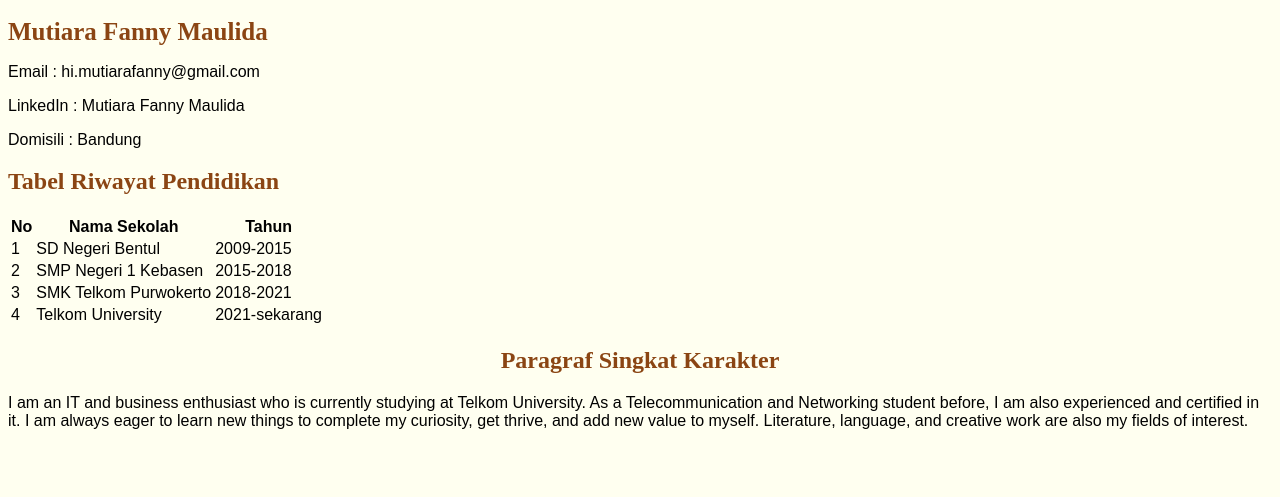
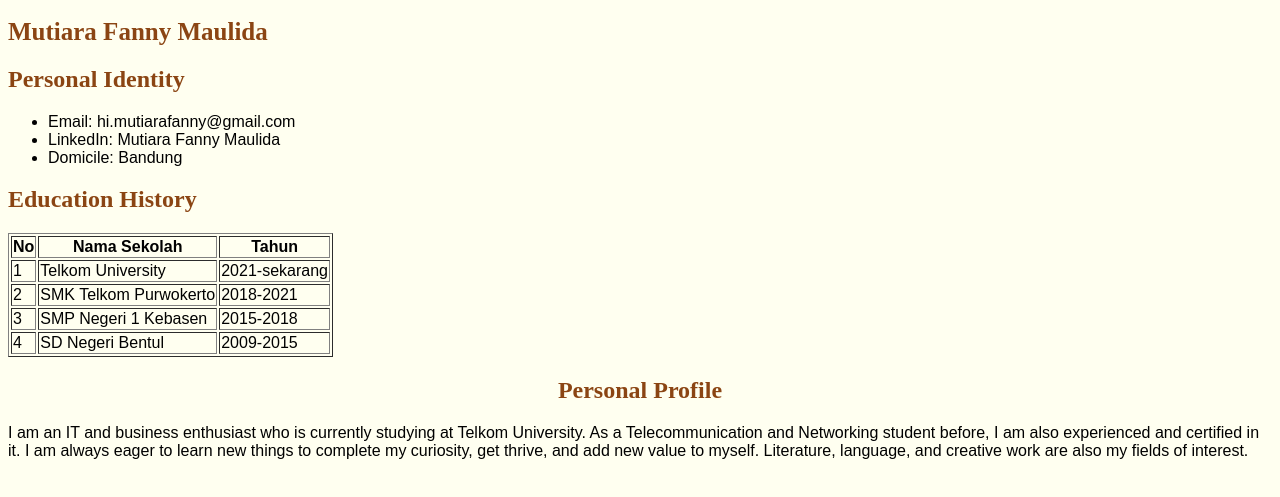
Before and after one commit to mutiarafanny/wad_project1, a plain HTML site: page index.html in a window 1280 px wide. Shown: the part 161-658 px from the top of the page. Drawn offline with Linux system fonts and the light colour scheme.

Commit message:
Add files via upload

```diff
--- a/index.html
+++ b/index.html
@@ -5,6 +5,13 @@
 			<style>
 				body{
 					background-color: ivory;
+				}
+				ul{
+					font-family: arial;
+				}
+				table{
+					font-family: arial;
+				}
 			</style>
 	</head>
 
@@ -12,45 +19,49 @@
 		<img src="Fanny.png" width="200px"/>
 
 		<h1 style="color: saddlebrown; font-family: serif;font-size: 25px;"><b>Mutiara Fanny Maulida</b></h1>
-		<p style="font-family: arial;">Email	: hi.mutiarafanny@gmail.com</p>
-		<p style="font-family: arial;">LinkedIn	: Mutiara Fanny Maulida</p>
-		<p style="font-family: arial;">Domisili	: Bandung</p>
 
-		<h2 style="color: saddlebrown; font-family: serif;">Tabel Riwayat Pendidikan</h2>
-		<table>
+		<h2 style="color: saddlebrown; font-family: serif;">Personal Identity</h2>
+		<ul type="disc">
+			<li>Email: hi.mutiarafanny@gmail.com</li>
+			<li>LinkedIn: Mutiara Fanny Maulida</li>
+			<li>Domicile: Bandung</li>
+		</ul>
+
+		<h2 style="color: saddlebrown; font-family: serif;">Education History</h2>
+		<table border="1px">
 			<thead>
 				<tr>
-					<th style="font-family: arial;">No</th>
-					<th style="font-family: arial;">Nama Sekolah</th>
-					<th style="font-family: arial;">Tahun</th>
+					<th>No</th>
+					<th>Nama Sekolah</th>
+					<th>Tahun</th>
 				</tr>
 			<thead>
 
 			<tbody>
 				<tr>
-					<td style="font-family: arial;">1</td>
-					<td style="font-family: arial;">SD Negeri Bentul</td>
-					<td style="font-family: arial;">2009-2015</td>
+					<td>1</td>
+					<td>Telkom University</td>
+					<td>2021-sekarang</td>
 				</tr>
 				<tr>
-					<td style="font-family: arial;">2</td>
-					<td style="font-family: arial;">SMP Negeri 1 Kebasen</td>
-					<td style="font-family: arial;">2015-2018</td>
+					<td>2</td>
+					<td>SMK Telkom Purwokerto</td>
+					<td>2018-2021</td>
 				</tr>
 				<tr>
-					<td style="font-family: arial;">3</td>
-					<td style="font-family: arial;">SMK Telkom Purwokerto</td>
-					<td style="font-family: arial;">2018-2021</td>
+					<td>3</td>
+					<td>SMP Negeri 1 Kebasen</td>
+					<td>2015-2018</td>
 				</tr>
 				<tr>
-					<td style="font-family: arial;">4</td>
-					<td style="font-family: arial;">Telkom University</td>
-					<td style="font-family: arial;">2021-sekarang</td>
+					<td>4</td>
+					<td>SD Negeri Bentul</td>
+					<td>2009-2015</td>
 				</tr>
 			</tbody>
 		</table>
 
-		<h2 style="color: saddlebrown; font-family: serif; text-align: center">Paragraf Singkat Karakter</h2>
+		<h2 style="color: saddlebrown; font-family: serif; text-align: center">Personal Profile</h2>
 		<p style="font-family: arial;">I am an IT and business enthusiast who is currently studying at Telkom University. As a Telecommunication and Networking student before, I am also experienced and certified in it. I am always eager to learn new things to complete my curiosity, get thrive, and add new value to myself. Literature, language, and creative work are also my fields of interest.</p>
 
 	</body>
```
